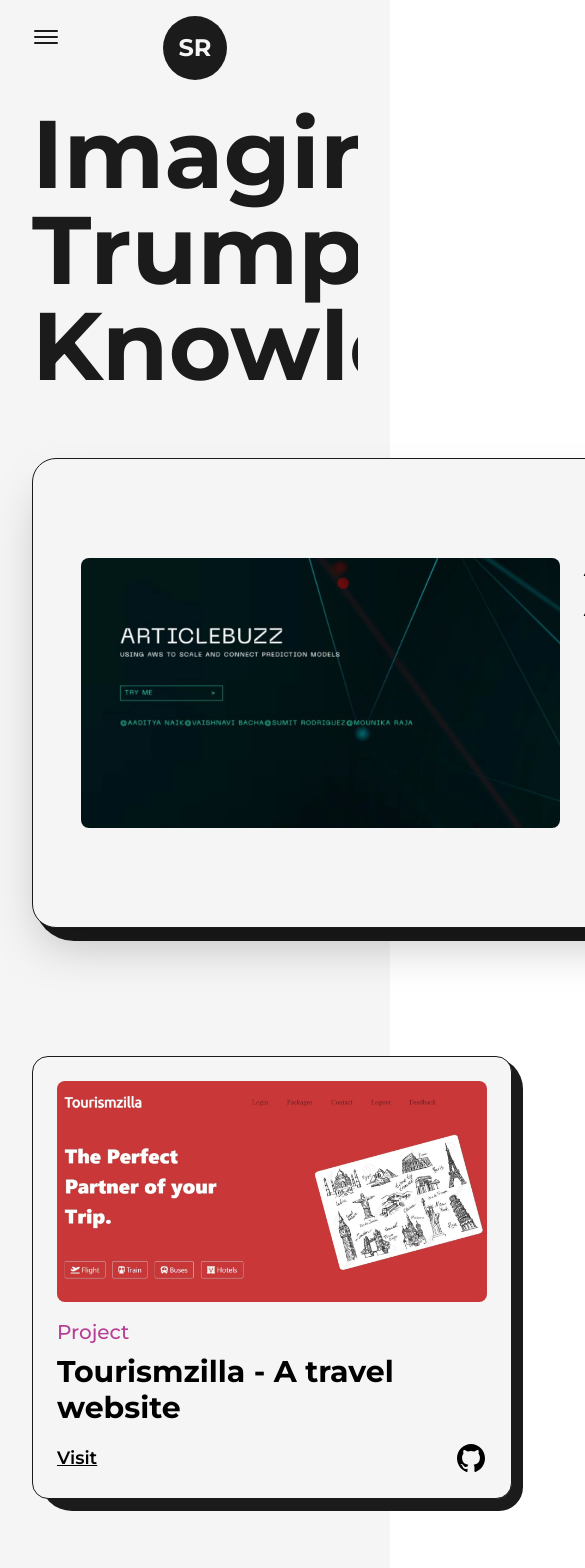
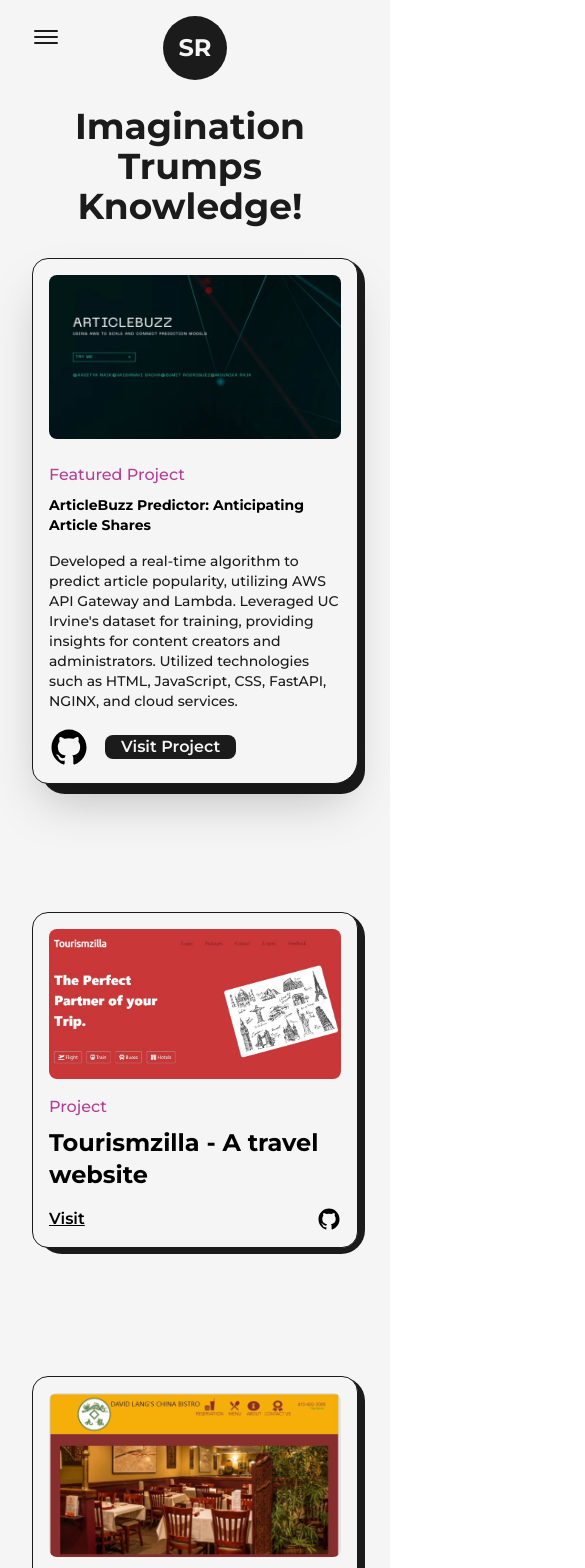
Before and after one commit to SumitRodrigues/Personal-Portfolio, a Next.js app: page /projects in a window 390 px wide. Shown: the top 1568 px of the page, 585 px wide, since content can reach past the window. Built offline with nearby package versions, Linux system fonts and the light colour scheme.

Commit message:
fixed responsiveness a little more

```diff
--- a/src/components/HireMe.js
+++ b/src/components/HireMe.js
@@ -6,6 +6,7 @@
   return (
     <div className='fixed left-4 bottom-4
     flex items-center justify-center overflow-hidden md:right-8 md:left-auto md:top-0 md:bottom-auto md:absolute
+    sm:right-0
     '>
     <div className='w-48 h-auto flex items-center justify-center relative md:w-24'>
     <CircularText className={"fill-dark animate-spin-slow dark:fill-light"} />
--- /dev/null
+++ b/src/components/TransitionEffect.js
@@ -0,0 +1,27 @@
+import React from 'react'
+import {motion} from "framer-motion"
+
+const TransitionEffect = () => {
+  return (
+    <>
+        <motion.div className='fixed top-0 bottom-0 right-full w-screen h-screen z-30 bg-primary'
+        initial={{x:"100%", width:"100%"}}
+        animate={{x:"0%", width:"0%"}}
+        exit={{x:["0%", "100%"], width:["0%", "100%"]}}
+        transition={{duration:0.8, ease:"easeInOut"}}
+        />
+        <motion.div className='fixed top-0 bottom-0 right-full w-screen h-screen z-20 bg-light'
+        initial={{x:"100%", width:"100%"}}
+        animate={{x:"0%", width:"0%"}}
+        transition={{delay:0.2, duration:0.8, ease:"easeInOut"}}
+        />
+        <motion.div className='fixed top-0 bottom-0 right-full w-screen h-screen z-10 bg-dark'
+        initial={{x:"100%", width:"100%"}}
+        animate={{x:"0%", width:"0%"}}
+        transition={{delay:0.4, duration:0.8, ease:"easeInOut"}}
+        />
+    </>
+  )
+}
+
+export default TransitionEffect
--- a/src/pages/_app.js
+++ b/src/pages/_app.js
@@ -1,8 +1,10 @@
 import Footer from '@/components/Footer'
 import NavBar from '@/components/NavBar'
 import '@/styles/globals.css'
+import { AnimatePresence } from 'framer-motion'
 import { Montserrat } from 'next/font/google'
 import Head from 'next/head'
+import { useRouter } from 'next/router'
 
 
 const montserrat = Montserrat({
@@ -11,6 +13,7 @@
 })
 
 export default function App({ Component, pageProps }) {
+  const router= useRouter();
   return (
 
     <>
@@ -20,7 +23,9 @@
       </Head>
       <main className={`${montserrat.variable} font-mont bg-light dark:bg-dark w-full min-h-screen`}>
         <NavBar />
-        <Component {...pageProps} />
+        <AnimatePresence mode='wait' >
+        <Component key={router.asPath} {...pageProps} />
+        </AnimatePresence>
         <Footer />
       </main>
     </>
--- a/src/pages/about.js
+++ b/src/pages/about.js
@@ -8,6 +8,7 @@
 import Skills from '@/components/Skills'
 import Experience from '@/components/Experience'
 import Education from '@/components/Education'
+import TransitionEffect from '@/components/TransitionEffect'
 
 
 const AnimatedNumbers = ({value}) => {
@@ -42,6 +43,7 @@
                 <title>SumitRodrigues | About Page</title>
                 <meta name="description" content="any description" />
             </Head>
+            <TransitionEffect />
             <main className='flex w-full flex-col items-center justify-center dark:text-light'>
                 <Layout className='pt-16'>
                     <AnimatedText text="Passion Feuls Purpose!" className='mb-16 lg:!text-7xl sm:!text=6xl xs:!text-4xl sm:mb-8' />
--- a/src/pages/index.js
+++ b/src/pages/index.js
@@ -8,6 +8,7 @@
 import { LinkArrow } from '@/components/Icons'
 import HireMe from '@/components/HireMe'
 import lightBulb from "../../public/images/svgs/miscellaneous_icons_1.svg";
+import TransitionEffect from '@/components/TransitionEffect'
 
 export default function Home() {
   return (
@@ -17,6 +18,7 @@
         <meta name="description" content="Generated by create next app" />
 
       </Head>
+      <TransitionEffect />
       <main className='flex items-center text-dark w-full min-h-screen dark:text-light '>
         <Layout className='pt-0 md:pt-16 sm:pt-8'>
           <div className='flex items-center justify-between w-full lg:flex-col'>
--- a/src/pages/projects.js
+++ b/src/pages/projects.js
@@ -6,6 +6,7 @@
 import Link from 'next/link'
 import React from 'react'
 import { motion } from "framer-motion"
+import TransitionEffect from '@/components/TransitionEffect'
 
 
 const FramerImage = motion(Image);
@@ -18,14 +19,13 @@
     return (
         <article className='w-full flex items-center justify-between relative rounded-br-2xl
         rounded-3xl border border-solid border-dark bg-light shadow-2xl p-12 dark:bg-dark dark:border-light
-        '>
+        lg:flex-col lg:p-8 xs:rounded-2xl xs:rounded-br-3xl xs:p-4 '>
 
             <div className='absolute top-0 -right-3 -z-10 w-[101%] h-[103%] rounded-[2.5rem] bg-dark dark:bg-light
-            rounded-br-3xl
-
+            rounded-br-3xl xs:-right-2 sm:h-[102%] xs:w-[100%] xs:rounded-[1.5rem]
             ' />
             <Link href={link} target="_blank"
-                className='w-1/2 cursor-pointer overflow-hidden rounded-lg'
+                className='w-1/2 cursor-pointer overflow-hidden rounded-lg lg:w-full'
             >
                 <FramerImage src={img} alt={title} width={1280} height={720} className='w-full h-auto'
                     whileHover={{ scale: 1.05 }}
@@ -37,15 +37,15 @@
                 />
             </Link>
 
-            <div className='w-1/2 flex flex-col items-start justify-between pl-6'>
-                <span className='text-primary font-medium text-xl dark:text-primaryDark'>{type}</span>
+            <div className='w-1/2 flex flex-col items-start justify-between pl-6 lg:w-full lg:pl-0 lg:pt-6'>
+                <span className='text-primary font-medium text-xl dark:text-primaryDark xs:text-base'>{type}</span>
                 <Link
                 href={link}
                 target="_blank"
                 className='hover:underline underline-offset-2'>
-                    <h2 className='my-2 w-full text-left text-4xl font-bold dark:text-light'>{title}</h2>
+                    <h2 className='my-2 w-full text-left text-4xl font-bold dark:text-light sm:text-sm'>{title}</h2>
                 </Link>
-                <p className='my-2 font-medium text-dark dark:text-light'>{summary}</p>
+                <p className='my-2 font-medium text-dark dark:text-light sm:text-sm'>{summary}</p>
                 <div className='mt-2 flex items-center'>
                     <Link href={github} target="_blank" className='w-10'>
                     {" "}
@@ -56,7 +56,7 @@
                     target="_blank"
                     className='ml-4 rounded-lg bg-dark text-light p2 px-6 text-lg font-semibold
                     dark:bg-light dark:text-dark
-                    '
+                    sm:px-4 sm:text-base'
                     > Visit Project</Link>
                 </div>
             </div>
@@ -67,11 +67,11 @@
 const Project = ({ title, type, img, link, github }) => {
     return (
         <article className='w-full flex flex-col items-center justify-center
-        rounded-2xl border border-solid border-dark bg-light p-6 relative dark:bg-dark dark:border-light
+        rounded-2xl border border-solid border-dark bg-light p-6 relative dark:bg-dark dark:border-light xs:p-4
         '>
 
             <div className='absolute top-0 -right-3 -z-10 w-[101%] h-[103%] rounded-[2rem] bg-dark
-            rounded-br-3xl dark:bg-light
+            rounded-br-3xl dark:bg-light md:-right-2 md:w-[101%] xs:h-[102%] xs:rounded-[1.5rem]
 
             ' />
             <Link href={link} target="_blank"
@@ -84,17 +84,17 @@
             </Link>
 
             <div className='w-full flex flex-col items-start justify-between mt-4'>
-                <span className='text-primary font-medium text-xl dark:text-primaryDark '>
+                <span className='text-primary font-medium text-xl dark:text-primaryDark lg:text-lg md:text-base'>
                     {type}
                 </span>
                 <Link href={link} target="_blank" className='hover:underline underline-offset-2'>
-                    <h2 className='my-2 w-full text-left text-3xl font-bold'>{title}</h2>
+                    <h2 className='my-2 w-full text-left text-3xl font-bold lg:text-2xl'>{title}</h2>
                 </Link>
                 <div className='w-full mt-2 flex items-center justify-between'>
                     <Link href={link} target="_blank"
-                        className='text-lg font-semibold underline'
+                        className='text-lg font-semibold underline md:text-base'
                     > Visit</Link>
-                    <Link href={github} target="_blank" className='w-8'> <GithubIcon /></Link>
+                    <Link href={github} target="_blank" className='w-8 md:w-6'> <GithubIcon /></Link>
 
                 </div>
             </div>
@@ -109,14 +109,15 @@
                 <title>SumitRodrigues | projects Page</title>
                 <meta name="description" content="any description" />
             </Head>
+            <TransitionEffect />
             <main className='w-full mb-16 flex flex-col items-center justify-center dark:text-light'>
                 <Layout className='pt-16'>
                     <AnimatedText text="Imagination Trumps Knowledge!"
-                        className='mb-16'
+                        className='mb-16 lg:!text-7xl sm:mb-8 sm:!text-6xl xs:!text-4xl'
 
                     />
 
-                    <div className='grid grid-cols-12 gap-24 gap-y-32'>
+                    <div className='grid grid-cols-12 gap-24 gap-y-32 xl:gap-x-16 lg:gap-x-8 mg:gap-y-24 sm:gap-x-0'>
                         <div className='col-span-12'>
                             <FeaturedProject
                                 title="ArticleBuzz Predictor: Anticipating Article Shares"
@@ -130,7 +131,7 @@
 
                             />
                         </div>
-                        <div className='col-span-6'>
+                        <div className='col-span-6 sm:col-span-12'>
                             <Project
                                 title="Tourismzilla - A travel website"
                                 img={project2}
@@ -144,7 +145,7 @@
 
                             />
                         </div>
-                        <div className='col-span-6'>
+                        <div className='col-span-6 sm:col-span-12'>
                             <Project
                                 title="Restauarant Management website"
                                 img={project3}
```
